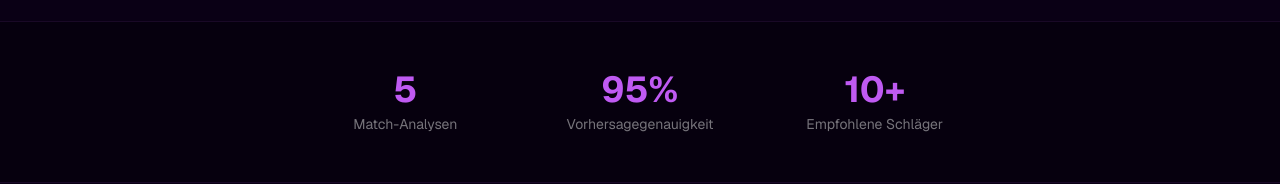
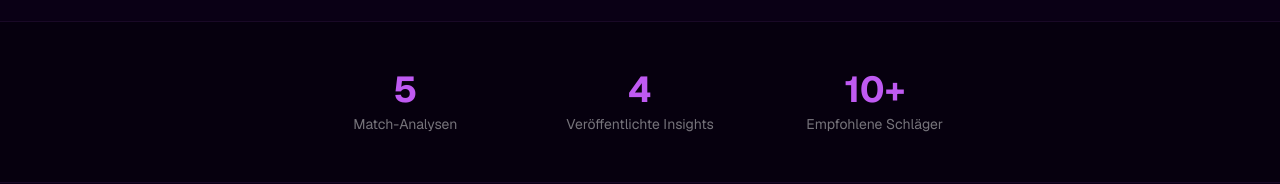
Before and after one commit to dmytrogalakhov/tennismind-web, a Next.js app: page /de in a window 1280 px wide. Shown: the part 695-879 px from the top of the page. Built offline with nearby package versions, Linux system fonts and the light colour scheme.

Commit message:
Replace prediction accuracy with dynamic insights counter

```diff
--- a/app/[lang]/page.tsx
+++ b/app/[lang]/page.tsx
@@ -1,5 +1,6 @@
 import Link from "next/link";
 import { getAllAnalyses, formatDate } from "@/lib/analyses";
+import { getAllFeedCards } from "@/lib/feed";
 import { getDictionary, hasLocale } from "./dictionaries";
 import { notFound } from "next/navigation";
 
@@ -21,10 +22,11 @@ export default async function HomePage({
 
   const allAnalyses = getAllAnalyses();
   const recentAnalyses = allAnalyses.slice(0, 2);
+  const insightsCount = getAllFeedCards().length;
 
   const stats = [
     { value: String(allAnalyses.length), label: t.stats_match_analyses },
-    { value: "95%", label: t.stats_prediction_accuracy },
+    { value: String(insightsCount), label: t.stats_insights_published },
     { value: "10+", label: t.stats_rackets_recommended },
   ];
 
--- a/dictionaries/de.json
+++ b/dictionaries/de.json
@@ -15,7 +15,7 @@
     "hero_cta_racket": "Schläger finden",
     "hero_cta_analysis": "Insights lesen",
     "stats_match_analyses": "Match-Analysen",
-    "stats_prediction_accuracy": "Vorhersagegenauigkeit",
+    "stats_insights_published": "Veröffentlichte Insights",
     "stats_rackets_recommended": "Empfohlene Schläger",
     "features_heading": "Von Tennis-Liebhabern für Tennis-Liebhaber",
     "features_sub": "Die Tools, die den Unterschied machen.",
--- a/dictionaries/en.json
+++ b/dictionaries/en.json
@@ -15,7 +15,7 @@
     "hero_cta_racket": "Find Your Racket",
     "hero_cta_analysis": "Read Insights",
     "stats_match_analyses": "Match Analyses",
-    "stats_prediction_accuracy": "Prediction Accuracy",
+    "stats_insights_published": "Insights Published",
     "stats_rackets_recommended": "Rackets Recommended",
     "features_heading": "Built for tennis lovers, by tennis lovers",
     "features_sub": "The tools that make the difference.",
--- a/dictionaries/uk.json
+++ b/dictionaries/uk.json
@@ -15,7 +15,7 @@
     "hero_cta_racket": "Знайти ракетку",
     "hero_cta_analysis": "Читати інсайти",
     "stats_match_analyses": "Аналізи матчів",
-    "stats_prediction_accuracy": "Точність прогнозів",
+    "stats_insights_published": "Інсайтів опубліковано",
     "stats_rackets_recommended": "Рекомендовано ракеток",
     "features_heading": "Від любителів тенісу — для любителів тенісу",
     "features_sub": "Інструменти, що мають значення.",
```
